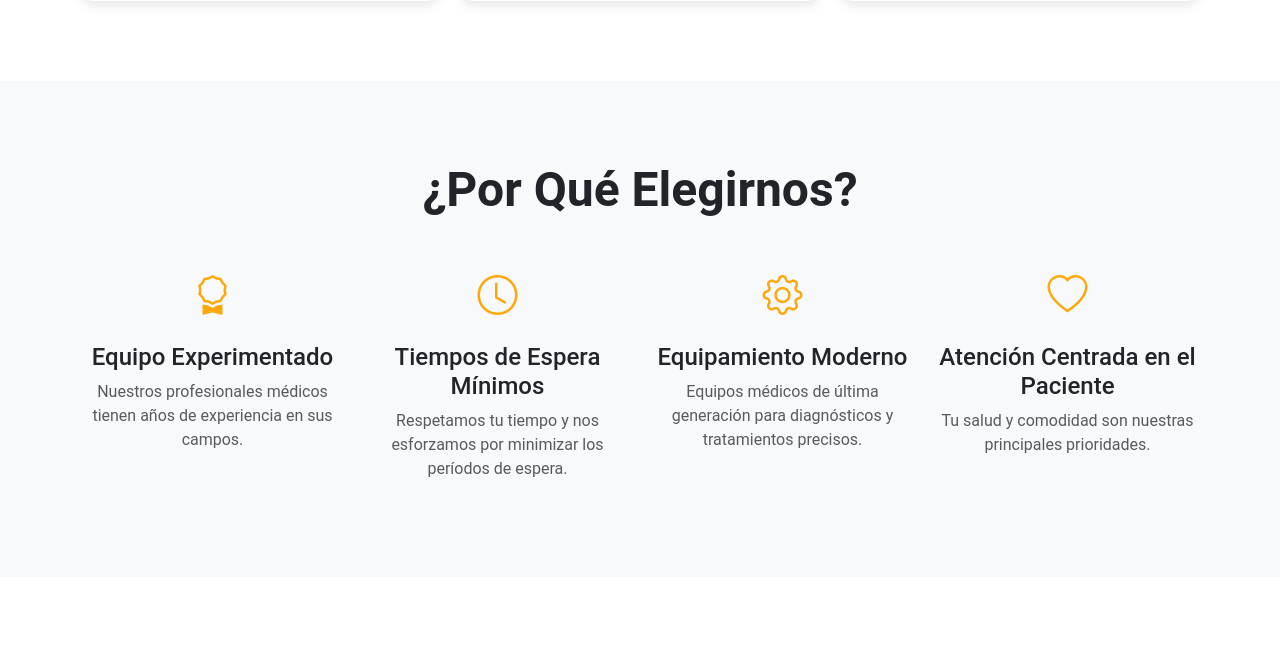
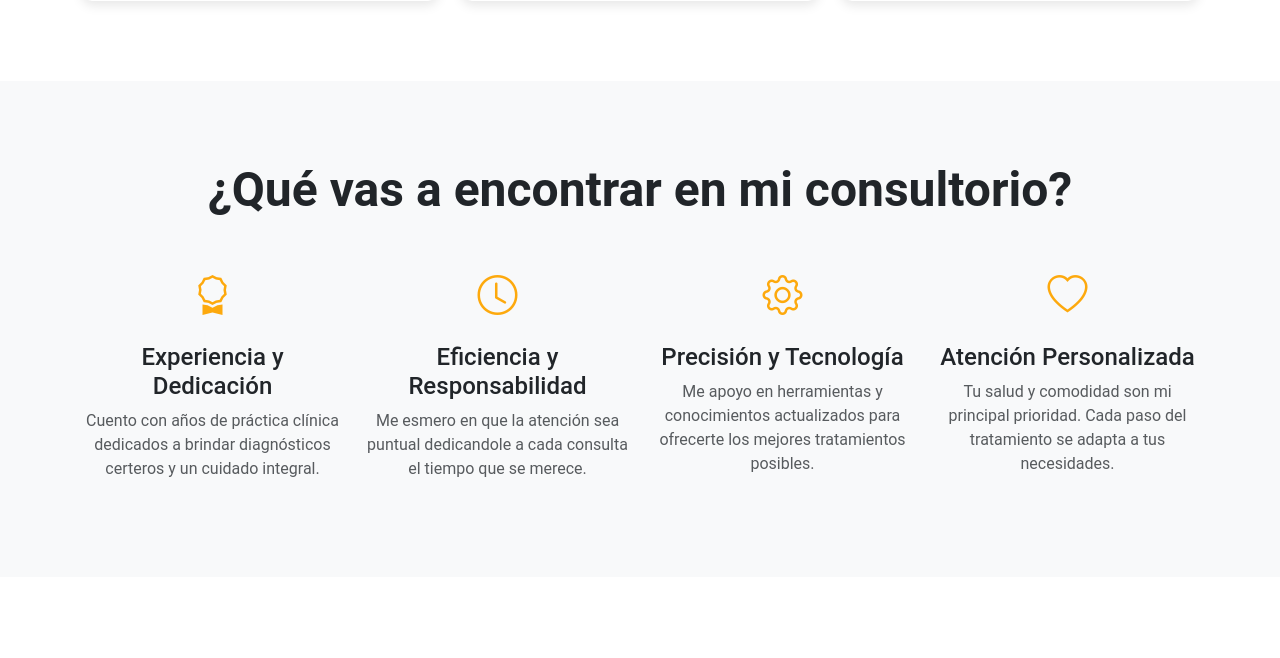
Before and after one commit to Metche216/drme, a Django app: page / in a window 1280 px wide. Shown: the part 1329-1987 px from the top of the page. Run offline with Django 5.2, Linux system fonts and the light colour scheme; data that the repository does not hold is empty.

Commit message:
Update why choose us phrasing to be personal and accurate

```diff
--- a/templates/index.html
+++ b/templates/index.html
@@ -84,7 +84,7 @@
 <section class="section bg-light">
     <div class="container">
         <div class="text-center mb-5">
-            <h2 class="display-5 fw-bold">¿Por Qué Elegirnos?</h2>
+            <h2 class="display-5 fw-bold">¿Qué vas a encontrar en mi consultorio?</h2>
         </div>
         <div class="row g-4">
             <div class="col-md-3">
@@ -92,8 +92,8 @@
                     <div class="mb-3">
                         <i class="bi bi-award text-primary" style="font-size: 2.5rem;"></i>
                     </div>
-                    <h4>Equipo Experimentado</h4>
-                    <p class="text-muted">Nuestros profesionales médicos tienen años de experiencia en sus campos.</p>
+                    <h4>Experiencia y Dedicación</h4>
+                    <p class="text-muted">Cuento con años de práctica clínica dedicados a brindar diagnósticos certeros y un cuidado integral.</p>
                 </div>
             </div>
             <div class="col-md-3">
@@ -101,8 +101,8 @@
                     <div class="mb-3">
                         <i class="bi bi-clock text-primary" style="font-size: 2.5rem;"></i>
                     </div>
-                    <h4>Tiempos de Espera Mínimos</h4>
-                    <p class="text-muted">Respetamos tu tiempo y nos esforzamos por minimizar los períodos de espera.</p>
+                    <h4>Eficiencia y Responsabilidad</h4>
+                    <p class="text-muted">Me esmero en que la atención sea puntual dedicandole a cada consulta el tiempo que se merece.</p>
                 </div>
             </div>
             <div class="col-md-3">
@@ -110,8 +110,8 @@
                     <div class="mb-3">
                         <i class="bi bi-gear text-primary" style="font-size: 2.5rem;"></i>
                     </div>
-                    <h4>Equipamiento Moderno</h4>
-                    <p class="text-muted">Equipos médicos de última generación para diagnósticos y tratamientos precisos.</p>
+                    <h4>Precisión y Tecnología</h4>
+                    <p class="text-muted">Me apoyo en herramientas y conocimientos actualizados para ofrecerte los mejores tratamientos posibles.</p>
                 </div>
             </div>
             <div class="col-md-3">
@@ -119,8 +119,8 @@
                     <div class="mb-3">
                         <i class="bi bi-heart text-primary" style="font-size: 2.5rem;"></i>
                     </div>
-                    <h4>Atención Centrada en el Paciente</h4>
-                    <p class="text-muted">Tu salud y comodidad son nuestras principales prioridades.</p>
+                    <h4>Atención Personalizada</h4>
+                    <p class="text-muted">Tu salud y comodidad son mi principal prioridad. Cada paso del tratamiento se adapta a tus necesidades.</p>
                 </div>
             </div>
         </div>
```
